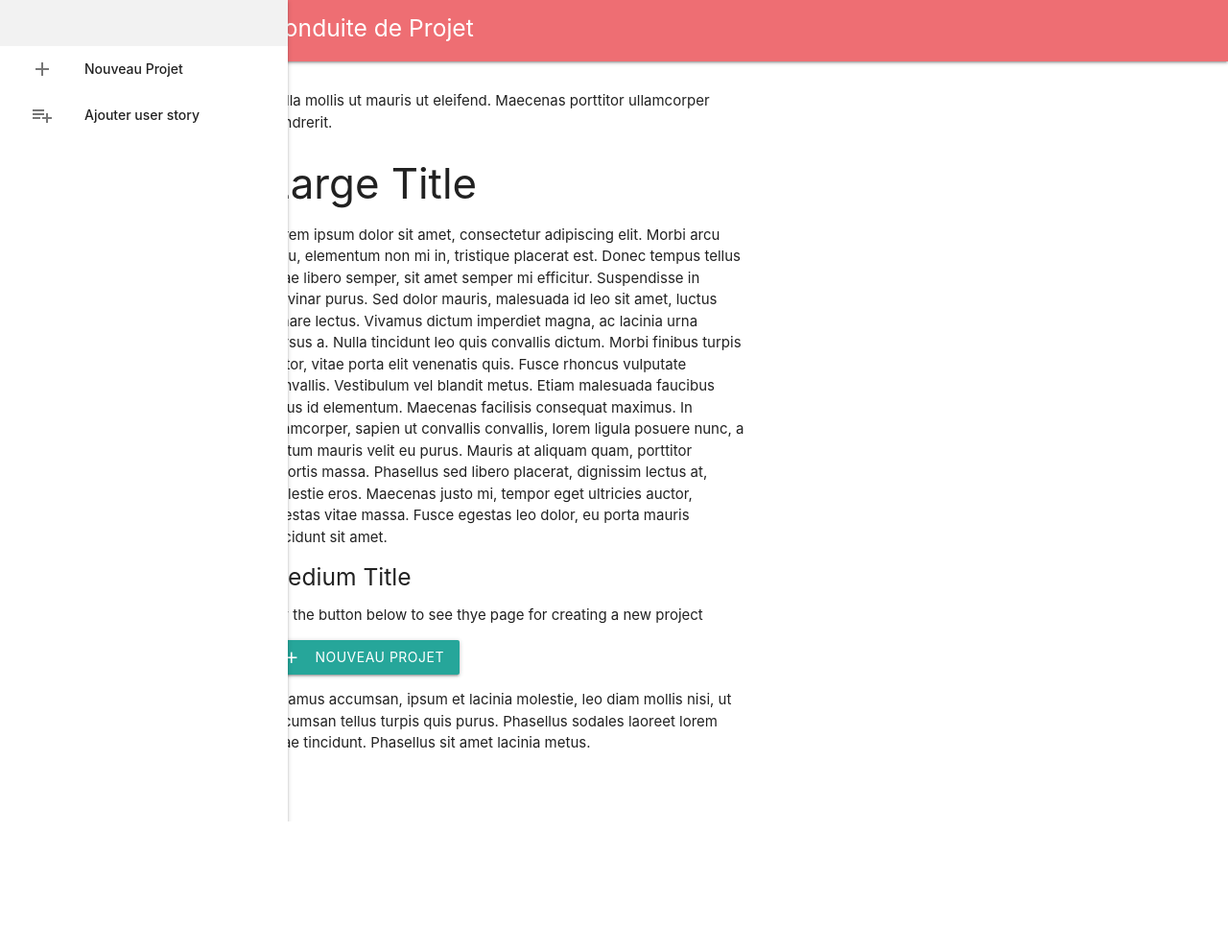
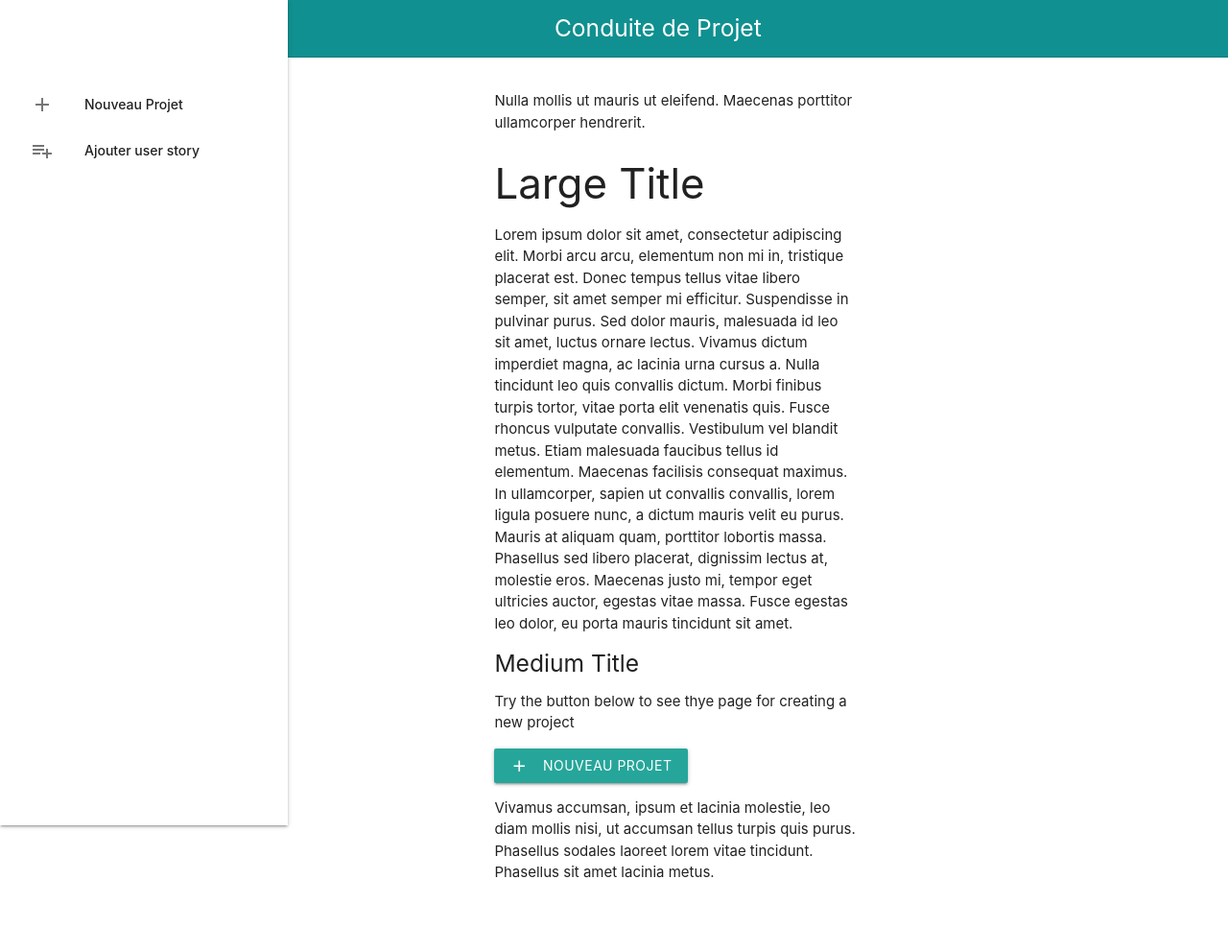
Before and after one commit to Maraaghib/conduite-de-projet, a PHP site: page / in a window 1280 px wide. Shown: the whole page at 96% size. Before the commit the page ends 856 px from the top, so only its background shows below. Run offline with PHP 8.4, Linux system fonts and the light colour scheme.

Commit message:
UPDATE: Layouting and disigning the home page

```diff
--- a/src/index.php
+++ b/src/index.php
@@ -7,6 +7,7 @@
         <link href="https://fonts.googleapis.com/icon?family=Material+Icons" rel="stylesheet">
         <!--Import materialize.css-->
         <link type="text/css" rel="stylesheet" href="css/materialize.css"  media="screen,projection"/>
+        <link rel="stylesheet" href="css/styles.css">
 
         <!--Let browser know website is optimized for mobile-->
         <meta name="viewport" content="width=device-width, initial-scale=1.0"/>
@@ -16,9 +17,11 @@
         <script src="https://oss.maxcdn.com/libs/html5shiv/3.7.2/html5shiv.js"></script>
         <script src="https://oss.maxcdn.com/libs/respond.js/1.4.2/respond.min.js"></script>
         <![endif]-->
+
     </head>
     <body>
         <header>
+            <div class="navbar-fixed">
                 <nav class="top-nav">
                     <div class="container">
                         <div class="nav-wrapper">
@@ -30,12 +33,11 @@
                         </div>
                     </div>
                 </nav>
+            </div>
             <div class="container">
-                <a href="#" data-target="nav-mobile" class="top-nav sidenav-trigger full hide-on-large-only">
-                    <i class="material-icons">menu</i>
-                </a>
+                <a href="#" data-target="mobile-demo" class="top-nav sidenav-trigger full hide-on-large-only"><i class="material-icons">menu</i></a>
             </div>
-            <ul id="nav-mobile" class="sidenav sidenav-fixed" style="transform: translateX(0%);">
+            <ul class="sidenav sidenav-fixed" id="mobile-demo" style="overflow: auto; transform: translateX(0%);">
                 <li class="logo">
                     <a id="logo-container" href="./" class="brand-logo"></a>
                 </li>
@@ -46,7 +48,6 @@
                     <a href="./userStory/addUserStory.php"><i class="material-icons left">playlist_add</i>Ajouter user story</a>
                 </li>
             </ul>
-
         </header>
         <main>
             <div class="row">
@@ -76,6 +77,12 @@
         </main>
 
         <!--JavaScript at end of body for optimized loading-->
+        <script src="https://ajax.googleapis.com/ajax/libs/jquery/3.3.1/jquery.min.js"></script>
         <script type="text/javascript" src="js/materialize.min.js"></script>
+        <script type="text/javascript">
+        $(document).ready(function(){
+            $('.sidenav').sidenav();
+          });
+        </script>
     </body>
 </html>
```
Lines whose indentation alone changed are shown as unchanged.
